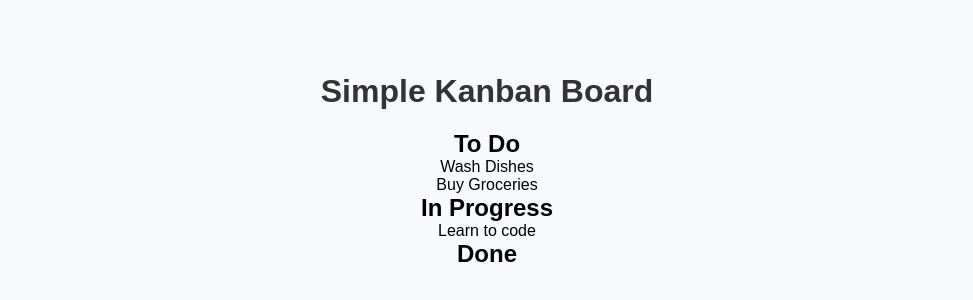
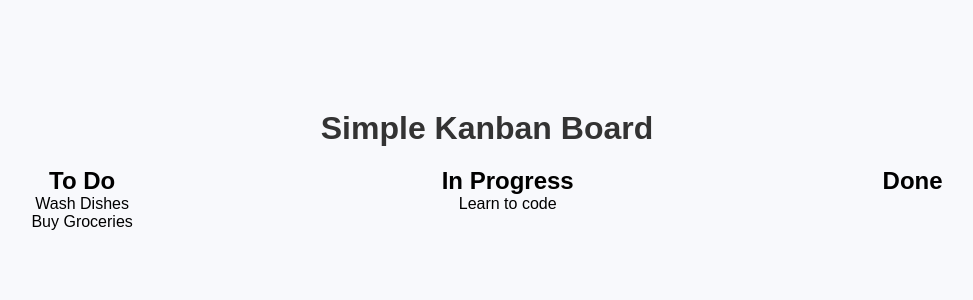
Before and after one commit to MarinovM03/mini-web-projects, a plain HTML site: page Kanban Board/index.html in a window 1280 px wide. Shown: the part 230-530 px from the top of the page, without its empty margins (153-1126 px from the left). Drawn offline with Linux system fonts and the light colour scheme.

Commit message:
Add board class styling

```diff
--- a/Kanban Board/style.css
+++ b/Kanban Board/style.css
@@ -26,4 +26,14 @@ h1 {
     font-size: 2rem;
 }
 
+.board {
+    display: flex;
+    justify-content: space-around;
+    align-items: flex-start;
+    width: 100%;
+    max-width: 1200px;
+    margin: 0 auto;
+    gap: 20px;
 }
+
+}
```
